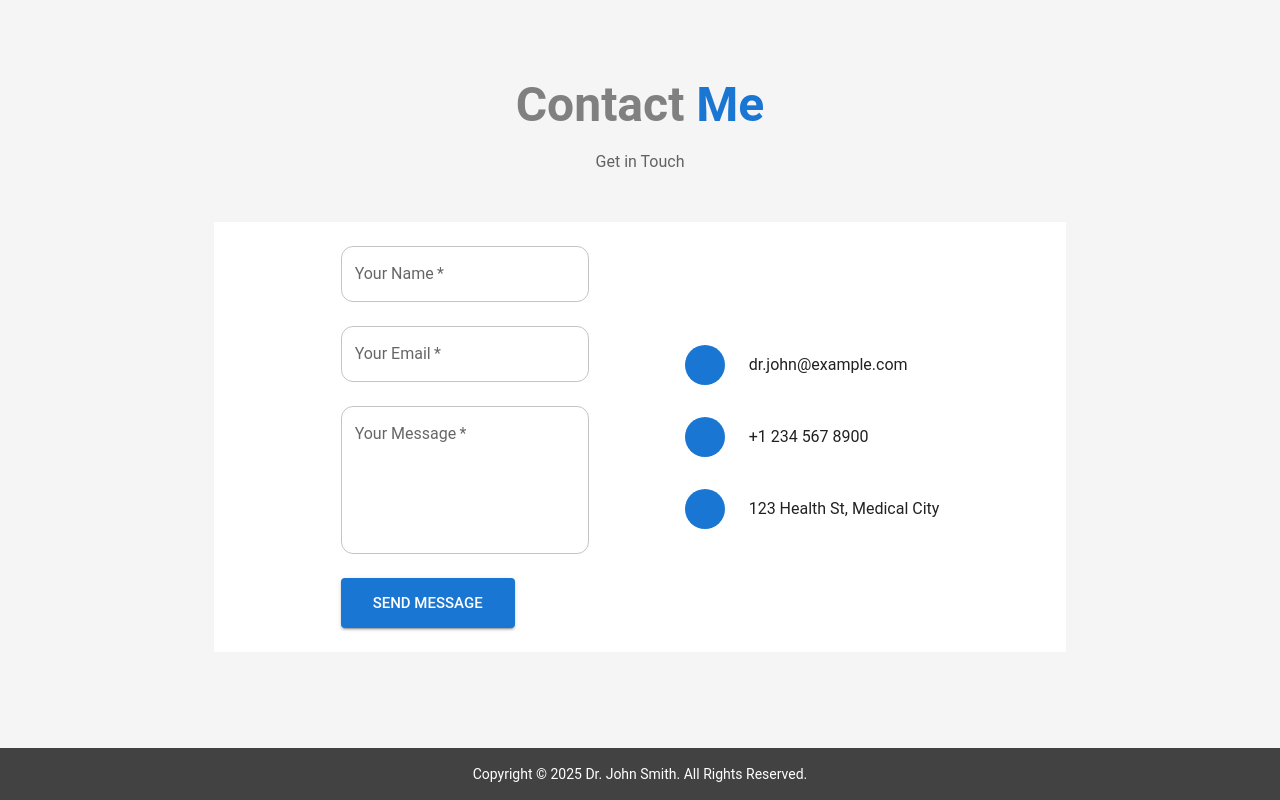
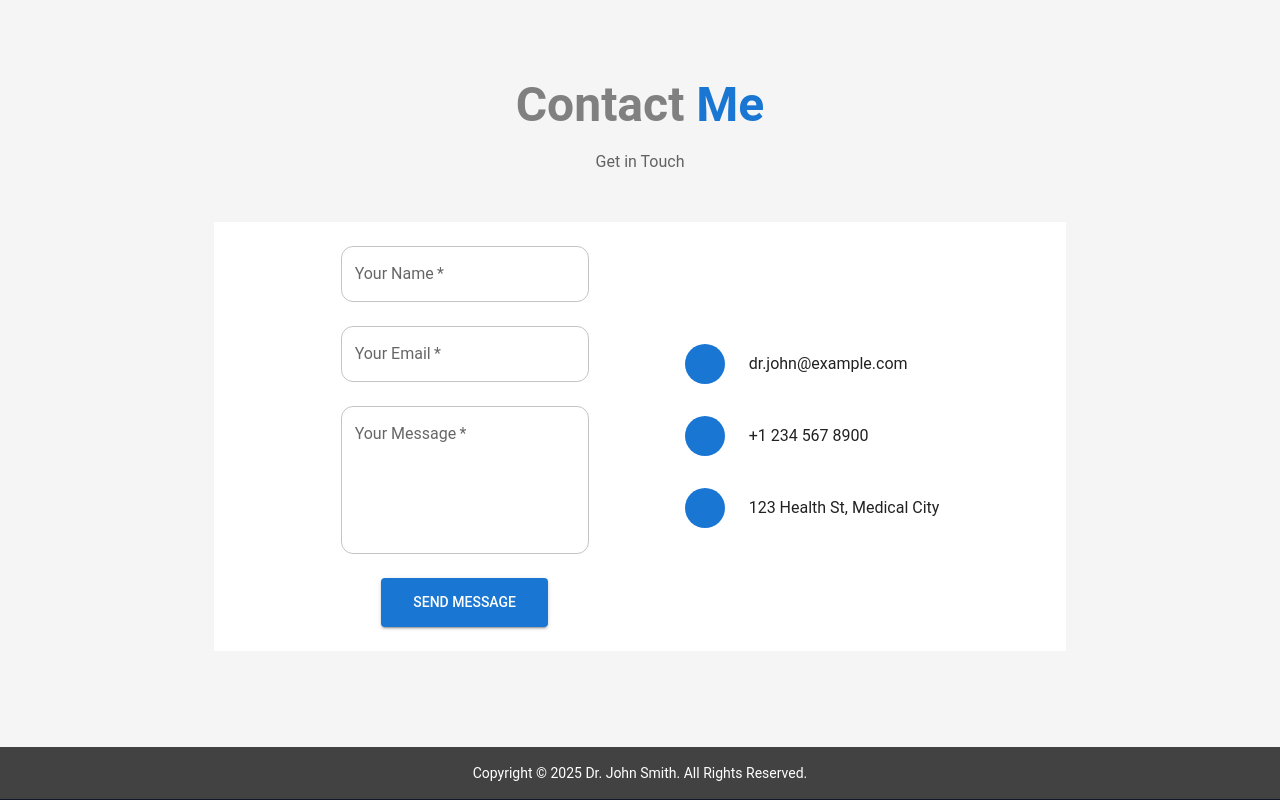
Before and after one commit to RavinduNirmal/Doctor-Appointment, a React (Vite) app: page / in a window 1280 px wide. Shown: the part 2209-3009 px from the top of the page. Built offline with nearby package versions, Linux system fonts and the light colour scheme; some icons are missing.

Commit message:
Contact Section Button Changed

```diff
--- a/src/components/Doctor-Appointment.jsx
+++ b/src/components/Doctor-Appointment.jsx
@@ -694,13 +694,12 @@ const DoctorPortfolio = () => {
                   {formError && (
                     <Typography color="error">{formError}</Typography>
                   )}
+                  <Box sx={{ display: "flex", justifyContent: "center" }}>
                     <Button
                       type="submit"
                       variant="contained"
                       color="primary"
-                    size="large"
                       sx={{
-                      alignSelf: "flex-start",
                         px: 4,
                         py: 1.5,
                         fontWeight: 500,
@@ -708,6 +707,7 @@ const DoctorPortfolio = () => {
                     >
                       Send Message
                     </Button>
+                  </Box>
                 </Box>
               </Grid>
 
```
Lines whose indentation alone changed are shown as unchanged.
